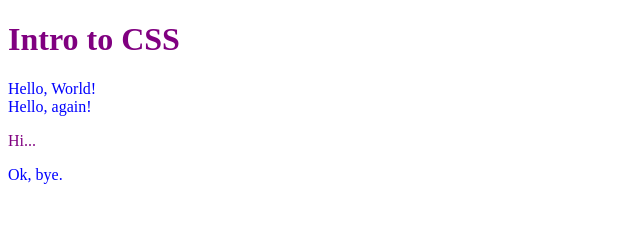
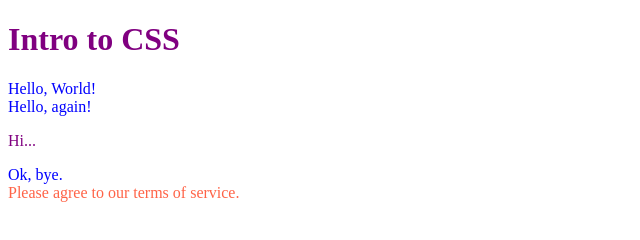
Before and after one commit to josemanuelsalgueiro7-arch/foundations, a plain HTML site: page css/intro/index.html in a window 1280 px wide. Shown: the whole page, without its empty margins (0-640 px from the left). Drawn offline with Linux system fonts and the light colour scheme.

Commit message:
Agregar selectores de clase
+ Agregar div con clase en index.html
+ Crear regla de clase

```diff
--- a/css/intro/index.html
+++ b/css/intro/index.html
@@ -11,5 +11,6 @@
     <div>Hello, again!</div>
     <p>Hi...</p>
     <div>Ok, bye.</div>
+    <div class="alert-text">Please agree to our terms of service.</div>
   </body>
 </html>
--- a/css/intro/styles.css
+++ b/css/intro/styles.css
@@ -7,3 +7,8 @@
 div {
   color: blue;
 }
+
+/* Class Selector */
+.alert-text {
+  color: tomato;
+}
```
